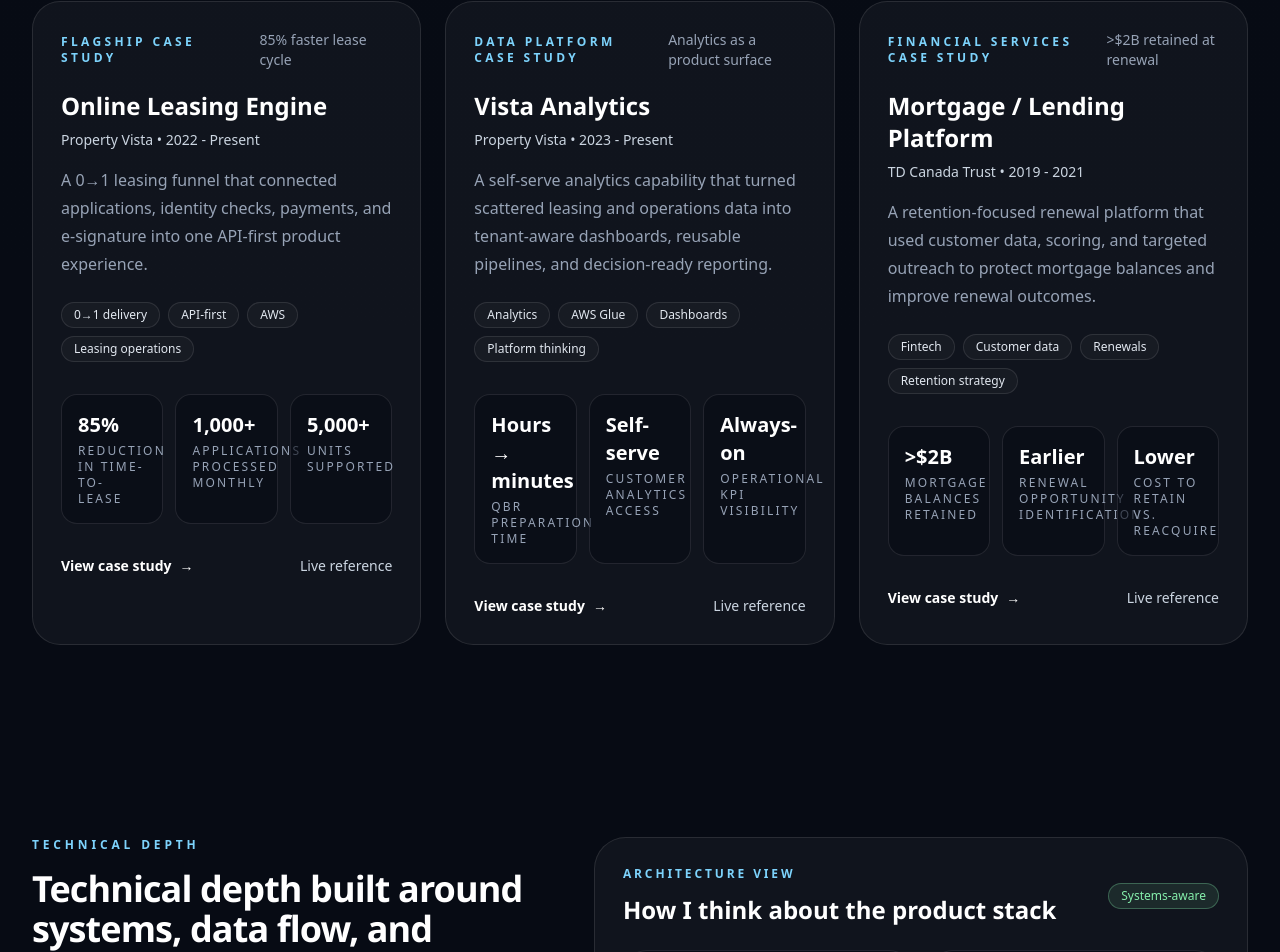
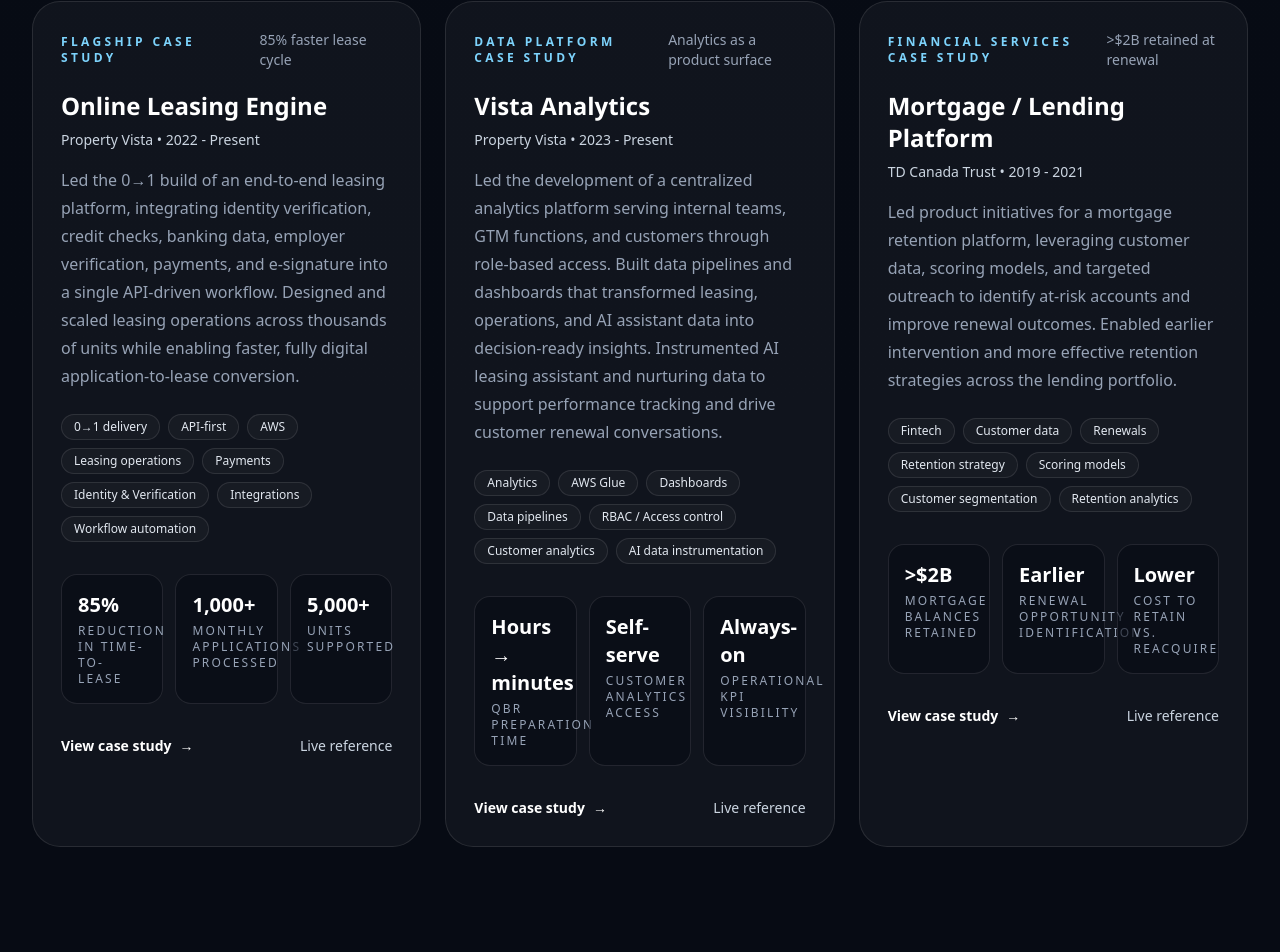
Before and after one commit to Jaau250/product-manager-portfolio, a Next.js app: page / in a window 1280 px wide. Shown: the part 2138-3090 px from the top of the page. Built offline with nearby package versions, Linux system fonts and the light colour scheme.

Commit message:
Refine case study copy and tags

```diff
--- a/content/portfolio.ts
+++ b/content/portfolio.ts
@@ -131,13 +131,22 @@
     eyebrow: "Flagship Case Study",
     title: "Online Leasing Engine",
     summary:
-      "A 0→1 leasing funnel that connected applications, identity checks, payments, and e-signature into one API-first product experience.",
+      "Led the 0→1 build of an end-to-end leasing platform, integrating identity verification, credit checks, banking data, employer verification, payments, and e-signature into a single API-driven workflow. Designed and scaled leasing operations across thousands of units while enabling faster, fully digital application-to-lease conversion.",
     overview:
       "The Online Leasing Engine was built as a flagship digital leasing experience that unified application intake, verification, payment, signing, and operational visibility into one product flow.",
     company: "Property Vista",
     period: "2022 - Present",
     liveUrl: "https://www.vidabypropertyvista.com/ai-leasing-engine",
-    tags: ["0→1 delivery", "API-first", "AWS", "Leasing operations"],
+    tags: [
+      "0→1 delivery",
+      "API-first",
+      "AWS",
+      "Leasing operations",
+      "Payments",
+      "Identity & Verification",
+      "Integrations",
+      "Workflow automation"
+    ],
     users: [
       "Prospective renters completing applications online",
       "Leasing teams managing lead-to-lease conversion",
@@ -170,7 +179,7 @@
       },
       {
         value: "1,000+",
-        label: "applications processed monthly",
+        label: "monthly applications processed",
         detail: "Built for sustained leasing volume rather than one-off launches."
       },
       {
@@ -208,13 +217,21 @@
     eyebrow: "Data Platform Case Study",
     title: "Vista Analytics",
     summary:
-      "A self-serve analytics capability that turned scattered leasing and operations data into tenant-aware dashboards, reusable pipelines, and decision-ready reporting.",
+      "Led the development of a centralized analytics platform serving internal teams, GTM functions, and customers through role-based access. Built data pipelines and dashboards that transformed leasing, operations, and AI assistant data into decision-ready insights. Instrumented AI leasing assistant and nurturing data to support performance tracking and drive customer renewal conversations.",
     overview:
       "Vista Analytics reframed reporting as a product capability by turning fragmented operational data into reusable pipelines, dashboards, and customer-facing analytics surfaces.",
     company: "Property Vista",
     period: "2023 - Present",
     liveUrl: "https://www.vidabypropertyvista.com/vida-analytics",
-    tags: ["Analytics", "AWS Glue", "Dashboards", "Platform thinking"],
+    tags: [
+      "Analytics",
+      "AWS Glue",
+      "Dashboards",
+      "Data pipelines",
+      "RBAC / Access control",
+      "Customer analytics",
+      "AI data instrumentation"
+    ],
     users: [
       "Executives and operators preparing QBRs and monitoring KPIs",
       "Customer teams that needed self-serve portfolio visibility",
@@ -290,13 +307,21 @@
     eyebrow: "Financial Services Case Study",
     title: "Mortgage / Lending Platform",
     summary:
-      "A retention-focused renewal platform that used customer data, scoring, and targeted outreach to protect mortgage balances and improve renewal outcomes.",
+      "Led product initiatives for a mortgage retention platform, leveraging customer data, scoring models, and targeted outreach to identify at-risk accounts and improve renewal outcomes. Enabled earlier intervention and more effective retention strategies across the lending portfolio.",
     overview:
       "This case study centers on a renewal and retention workflow designed to identify at-risk customers early, support tailored outreach, and improve renewal outcomes in a regulated environment.",
     company: "TD Canada Trust",
     period: "2019 - 2021",
     liveUrl: "https://www.td.com/ca/en/personal-banking/products/mortgages/mortgage-offers",
-    tags: ["Fintech", "Customer data", "Renewals", "Retention strategy"],
+    tags: [
+      "Fintech",
+      "Customer data",
+      "Renewals",
+      "Retention strategy",
+      "Scoring models",
+      "Customer segmentation",
+      "Retention analytics"
+    ],
     users: [
       "Mortgage customers approaching renewal windows",
       "Advisers and internal teams prioritizing outreach and offer strategy",
```
